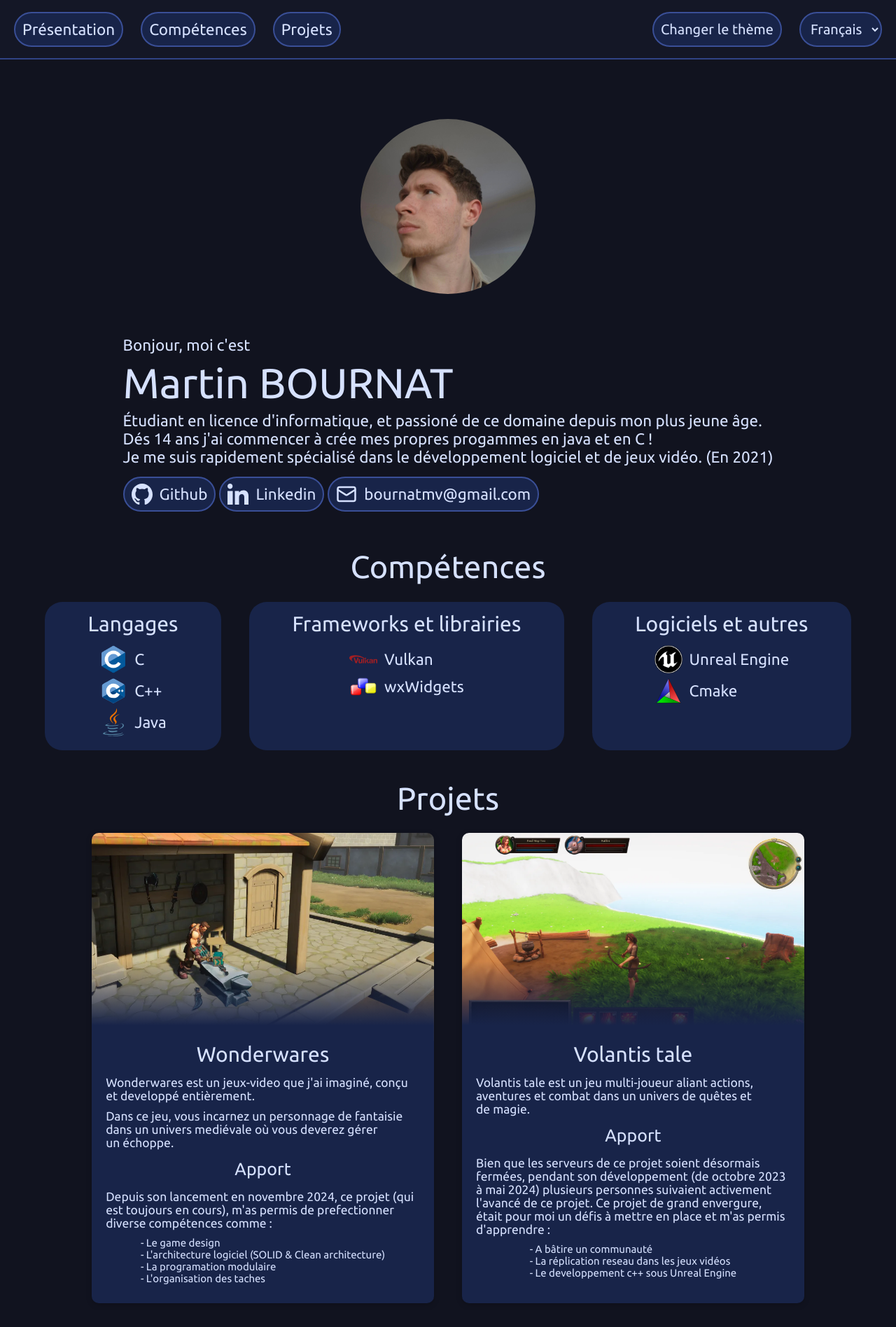
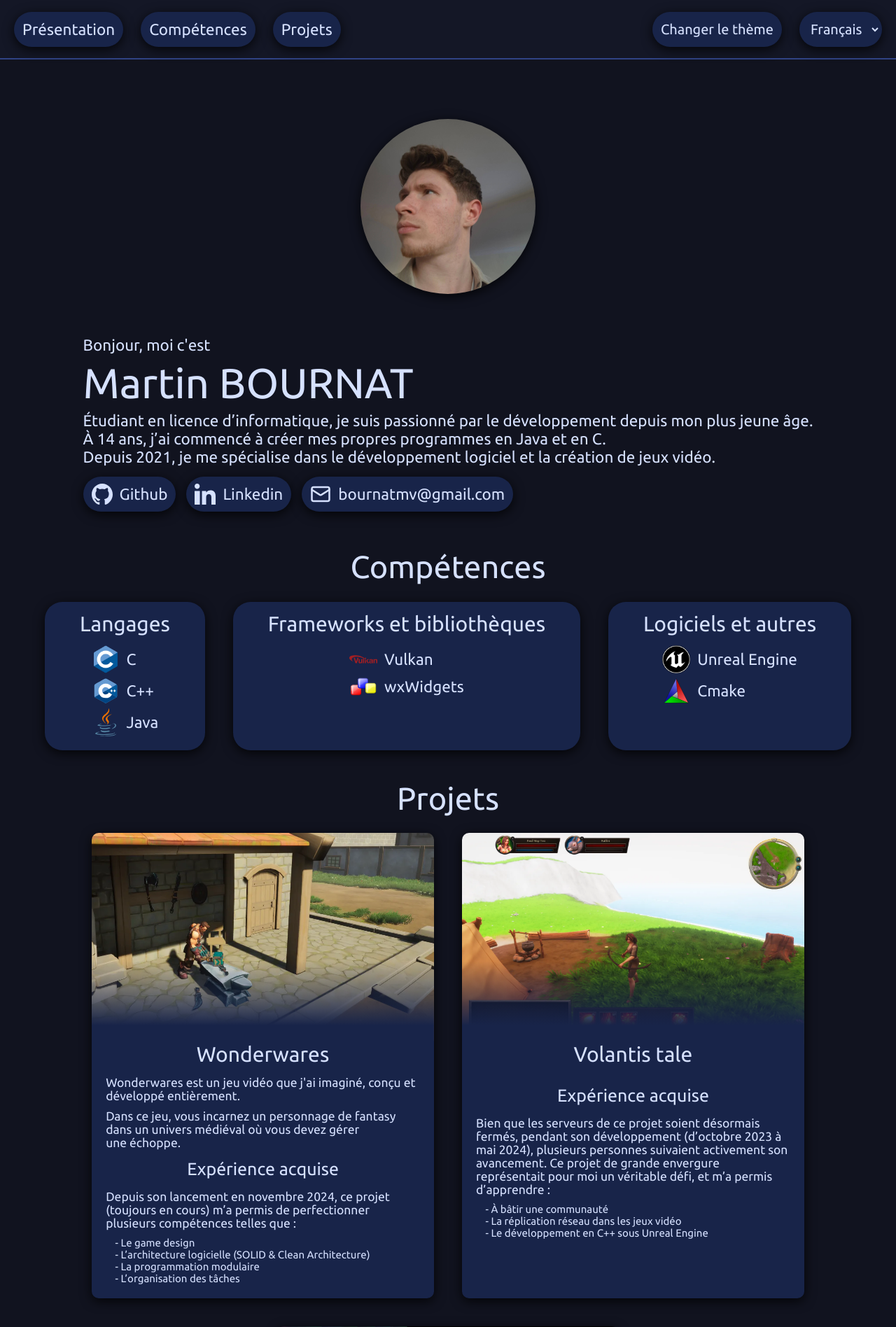
Before and after one commit to Vectem27/Portfolio, a PHP site: page /home in a window 1280 px wide. Shown: the top 1896 px of the page at 70% size. Run offline with PHP 8.4, Linux system fonts and the light colour scheme.

Commit message:
Visual changes, and adding translation
Adding the full home page translation

Adding shadows and removing border to elements

```diff
--- a/www/header.php
+++ b/www/header.php
@@ -4,9 +4,9 @@
     <!--LOGO (optional)-->
     <?php route_request('nav.php'); ?>
 
-    <button id="toggle-theme-btn" class="nav-element"><?php echo_loc_text('theme-button')?></button>
+    <button id="toggle-theme-btn" class="nav-element shadowed"><?php echo_loc_text('theme-button')?></button>
 
-    <select id="language-select" class="nav-element">
+    <select id="language-select" class="nav-element shadowed">
         <option value="fr" <?php if ($lang == "fr") echo "selected"?>>Français</option>
         <option value="en" <?php if ($lang == "en") echo "selected"?>>English</option>
     </select>
--- a/www/pages/home/main.php
+++ b/www/pages/home/main.php
@@ -1,10 +1,8 @@
 <section id="presentation-section">
     <article id="presentation">
-        <p id="pre-title"><?php echo_loc_text('pre-title')?></p>
+        <p><?php echo_loc_text('pre-title')?></p>
         <h1>Martin BOURNAT</h1>
-        <pre id="quick-presentation">Étudiant en licence d'informatique, et passioné de ce domaine depuis mon plus jeune âge.
-Dés 14 ans j'ai commencer à crée mes propres progammes en java et en C !
-Je me suis rapidement spécialisé dans le développement logiciel et de jeux vidéo. (En 2021)</pre>
+        <pre><?php echo_loc_text('quick-presentation')?></pre>
         <div class="links">
             <a href="https://github.com/Vectem27" target="_blank" id="link-github" class="button">
                 <span class="icon"></span>
@@ -20,14 +18,14 @@ Je me suis rapidement spécialisé dans le développement logiciel et de jeux vi
             </a>
         </div>
     </article>
-    <img src="/pages/home/resources/images/profile_picture.jpg" alt="profile picture" width="200" height="200"/>
+    <img src="/pages/home/resources/images/profile_picture.jpg" alt="profile picture" width="200" height="200" class="shadowed"/>
 </section>
 
 <section id="skills">
-    <h2>Compétences</h2>
+    <h2><?php echo_loc_text('skills-title')?></h2>
     <div id="skill-articles-container" class="articles-container">
-        <article>
-            <h3 id="languages">Langages</h3>
+        <article class="shadowed">
+            <h3 id="languages"><?php echo_loc_text('languages-known-title')?></h3>
             <li>
                 <ul class="c">
                     <img src="/pages/home/resources/images/c.png" alt="" class="logo">
@@ -43,8 +41,8 @@ Je me suis rapidement spécialisé dans le développement logiciel et de jeux vi
                 </ul>
             </li>
         </article>
-        <article>
-            <h3 id="frameworks-libraries">Frameworks et librairies</h3>
+        <article class="shadowed">
+            <h3 id="frameworks-libraries"><?php echo_loc_text('frameworks-known-title')?></h3>
             <li>
                 <ul class="vulkan">
                     <img src="/pages/home/resources/images/vulkan.svg" alt="" class="logo">
@@ -56,8 +54,8 @@ Je me suis rapidement spécialisé dans le développement logiciel et de jeux vi
                 </ul>
             </li>
         </article>
-        <article>
-            <h3 id="softwares-other">Logiciels et autres</h3>
+        <article class="shadowed">
+            <h3 id="softwares-other"><?php echo_loc_text('softwares-known-title')?></h3>
             <li>
                 <ul class="unreal-engine">
                     <img src="/pages/home/resources/images/unreal-engine.png" alt="" class="logo">
@@ -73,44 +71,29 @@ Je me suis rapidement spécialisé dans le développement logiciel et de jeux vi
 </section>
 
 <section id="projects">
-    <h2>Projets</h2>
+    <h2><?php echo_loc_text('projects-title')?></h2>
     <div id="project-articles-container" class="articles-container">
-        <article id="wonderwares">
+        <article id="wonderwares" class="shadowed">
             <h3>Wonderwares</h3>
-            <p class="small">Wonderwares est un jeux-video que j'ai imaginé, conçu et developpé entièrement.</p>
-            <p class="small">Dans ce jeu, vous incarnez un personnage de fantaisie dans un univers mediévale où vous deverez gérer un échoppe.</p>
-            <h4>Apport</h4>
-            <p class="small">Depuis son lancement en novembre 2024, ce projet (qui est toujours en cours), m'as permis de prefectionner diverse compétences comme :</p>
-            <pre class="tiny">
-- Le game design
-- L'architecture logiciel (SOLID & Clean architecture)
-- La programation modulaire
-- L'organisation des taches
-            </pre>
+            <p class="small"><?php echo_loc_text('wonderwares-presentation-p1')?></p>
+            <p class="small"><?php echo_loc_text('wonderwares-presentation-p2')?></p>
+            <h4><?php echo_loc_text("project-experience-gained-title")?></h4>
+            <p class="small"><?php echo_loc_text('wonderwares-experience-gained')?></p>
+            <pre class="tiny"><?php echo_loc_text('wonderwares-experience-gained-list')?></pre>
         </article>
-        <article id="volantistale">
+        <article id="volantistale" class="shadowed">
             <h3>Volantis tale</h3>
-            <p class="small">Volantis tale est un jeu multi-joueur aliant actions, aventures et combat dans un univers de quêtes et de magie.</p>
-            <h4>Apport</h4>
-            <p class="small">Bien que les serveurs de ce projet soient désormais fermées, pendant son développement (de octobre 2023 à mai 2024) plusieurs personnes suivaient activement l'avancé de ce projet. Ce projet de grand envergure, était pour moi un défis à mettre en place et m'as permis d'apprendre :</p>
-            <pre class="tiny">
-- A bâtire un communauté
-- La réplication reseau dans les jeux vidéos
-- Le developpement c++ sous Unreal Engine
-            </pre>
+            <p class="small"><?php echo_loc_text('wonderwares-presentation')?></p>
+            <h4><?php echo_loc_text("project-experience-gained-title")?></h4>
+            <p class="small"><?php echo_loc_text('volantistale-experience-gained')?></p>
+            <pre class="tiny"><?php echo_loc_text('volantistale-experience-gained-list')?></pre>
         </article>
-        <article id="wxvulkanengine">
+        <article id="wxvulkanengine" class="shadowed">
             <h3>WxVulkanEngine</h3>
-            <p class="small">WxVulkanEngine est commme son nom l'indique, un moteur de jeu que j'ai crée avec wxWidgets et l'api de rendu Vulkan.</p>
-            <p class="small">Dans ce moteur j'ai mis en place la géstion d'un scene avec une hierarchie en arborescence des objets (avec transformations relative) et un abstraction complete du RHI (moteur de rendu) ce qui permet l'ajout d'autre api graphiques pour le rendu.</p>
-            <h4>Apport</h4>
-            <pre class="tiny">
-- Architecture modulaire
-- Gestion d'une pipeline de rendu
-- Optimisation logiciel
-- Rendu multi-passes avec géstion dynamique des lumières, des ombres et du post-processing
-- Création et compilation multi-platforme
-            </pre>
+            <p class="small"><?php echo_loc_text('wxvulkanengine-presentation-p1')?></p>
+            <p class="small"><?php echo_loc_text('wxvulkanengine-presentation-p2')?></p>
+            <h4><?php echo_loc_text("project-experience-gained-title")?></h4>
+            <pre class="tiny"><?php echo_loc_text('wxvulkanengine-experience-gained-list')?></pre>
         </article>
     </div>
     <!--TODO: Add a link to a page which present every projects-->
--- a/www/pages/home/resources/lang/fr.json
+++ b/www/pages/home/resources/lang/fr.json
@@ -3,5 +3,29 @@
     "nav-section-skills": "Compétences",
     "nav-section-projects": "Projets",
 
-    "pre-title": "Bonjour, moi c'est"
+    "pre-title": "Bonjour, moi c'est",
+    "quick-presentation": "Étudiant en licence d’informatique, je suis passionné par le développement depuis mon plus jeune âge.\nÀ 14 ans, j’ai commencé à créer mes propres programmes en Java et en C.\nDepuis 2021, je me spécialise dans le développement logiciel et la création de jeux vidéo.",
+
+    "skills-title": "Compétences",
+
+    "languages-known-title": "Langages",
+    "frameworks-known-title": "Frameworks et bibliothèques",
+    "softwares-known-title": "Logiciels et autres",
+
+    "projects-title": "Projets",
+
+    "project-experience-gained-title": "Expérience acquise",
+
+    "wonderwares-presentation-p1": "Wonderwares est un jeu vidéo que j'ai imaginé, conçu et développé entièrement.",
+    "wonderwares-presentation-p2": "Dans ce jeu, vous incarnez un personnage de fantasy dans un univers médiéval où vous devez gérer une échoppe.",
+    "wonderwares-experience-gained": "Depuis son lancement en novembre 2024, ce projet (toujours en cours) m’a permis de perfectionner plusieurs compétences telles que :",
+    "wonderwares-experience-gained-list": " - Le game design\n - L’architecture logicielle (SOLID & Clean Architecture)\n - La programmation modulaire\n - L’organisation des tâches",
+
+    "volantistale-presentation": "Volantis Tale est un jeu multijoueur alliant action, aventure et combat dans un univers de quêtes et de magie.",
+    "volantistale-experience-gained": "Bien que les serveurs de ce projet soient désormais fermés, pendant son développement (d’octobre 2023 à mai 2024), plusieurs personnes suivaient activement son avancement. Ce projet de grande envergure représentait pour moi un véritable défi, et m’a permis d’apprendre :",
+    "volantistale-experience-gained-list": " - À bâtir une communauté\n - La réplication réseau dans les jeux vidéo\n - Le développement en C++ sous Unreal Engine",
+
+    "wxvulkanengine-presentation-p1": "WxVulkanEngine est, comme son nom l’indique, un moteur de jeu que j’ai créé avec wxWidgets et l’API de rendu Vulkan.",
+    "wxvulkanengine-presentation-p2": "Dans ce moteur, j’ai mis en place la gestion d’une scène avec une hiérarchie arborescente d’objets (avec transformations relatives), ainsi qu’une abstraction complète du RHI (moteur de rendu), permettant l’intégration d’autres APIs graphiques.",
+    "wxvulkanengine-experience-gained-list": " - Architecture modulaire\n - Gestion d’une pipeline de rendu\n - Optimisation logicielle\n - Rendu multipasse avec gestion dynamique des lumières, des ombres et du post-traitement\n - Création et compilation multiplateforme"
 }
--- a/www/pages/home/style.css
+++ b/www/pages/home/style.css
@@ -50,7 +50,7 @@
   display: flex;
   flex-direction: row;
   flex-wrap: wrap;
-  gap: 0.25rem;
+  gap: 0.75rem;
   margin: 0.5rem 0;
 }
 
@@ -121,7 +121,6 @@ section{
 
   color: var(--color-text);
 
-
   /* Content */
   display: flex;
   flex-flow: column nowrap;
@@ -173,14 +172,25 @@ img.logo{
   background-repeat: no-repeat;
 
   border-radius: 10px;
-  box-shadow: 0 2px 8px rgba(0,0,0,0.2);
 
   --project-article-image-gradient: linear-gradient(to bottom, rgba(255, 255, 255, 0) calc(var(--image-height) - var(--image-height)/3), var(--color-elem) var(--image-height));;
   padding-top: calc(var(--image-height) + 1rem);
+  padding-bottom: 1rem;
 
   display: flex;
   flex-flow: column wrap;
   gap: 0.5rem;
+}
+
+
+#project-articles-container > article > :is(pre,p)
+{
+  align-self: flex-start;
+}
+
+#project-articles-container > article > :is(pre)
+{
+  margin: 0 0.5rem !important;
 }
 
 #project-articles-container > article > *{
--- a/www/styles.css
+++ b/www/styles.css
@@ -185,6 +185,7 @@ pre{
   background-color: var(--color-elem);
 
   border-color: var(--color-elem-border);
+  border-color: transparent;
   border-style: solid;
   border-radius: 1.25rem;
   border-width: 2px;
@@ -324,3 +325,16 @@ footer{
   align-items: center;
   justify-content: center;
 }
+
+.shadowed, button, .button, select
+{
+  box-shadow: 0 4px 16px rgba(0,0,0,0.8);
+}
+
+[data-theme="light"]
+{
+  .shadowed, button, .button, select
+  {
+    box-shadow: 0 4px 16px rgba(0,0,0,0.4);
+  }
+}
```
Also changed, not shown: www/pages/home/resources/lang/en.json (+26 -2 lines).
